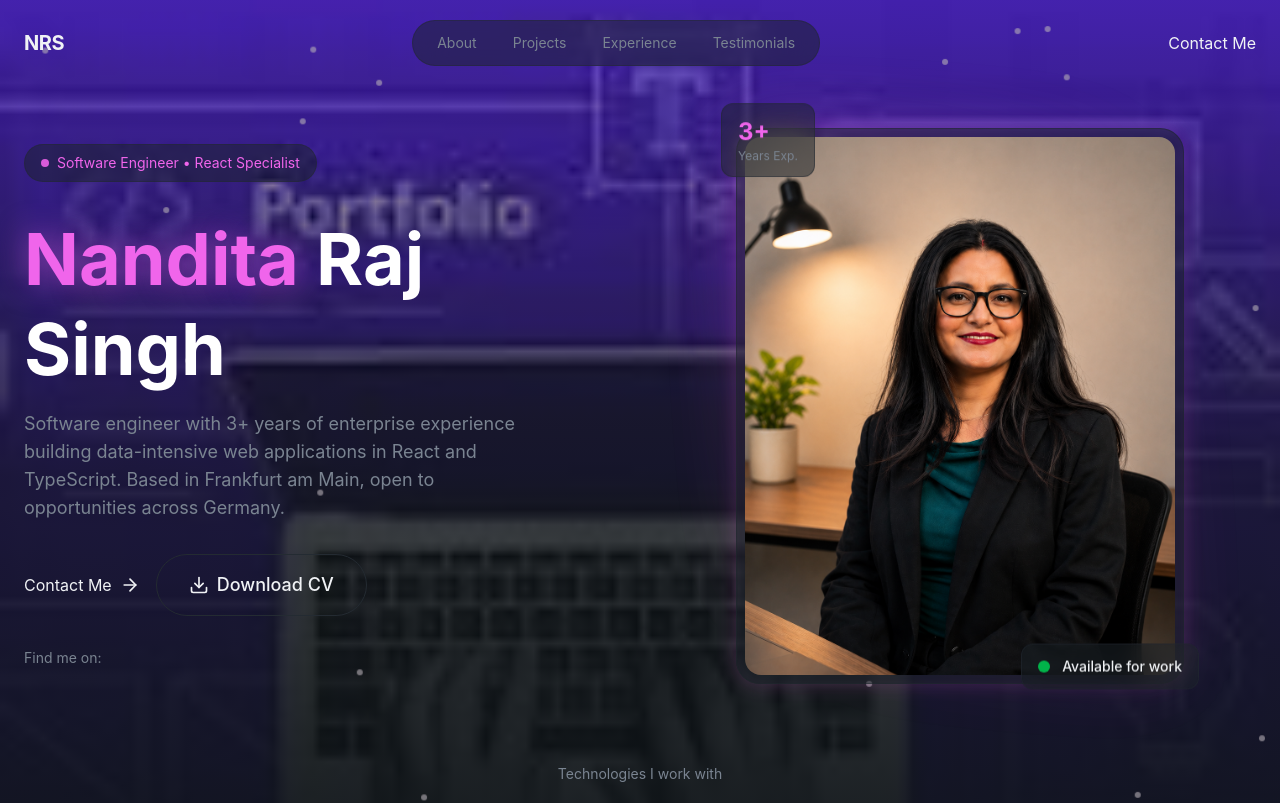
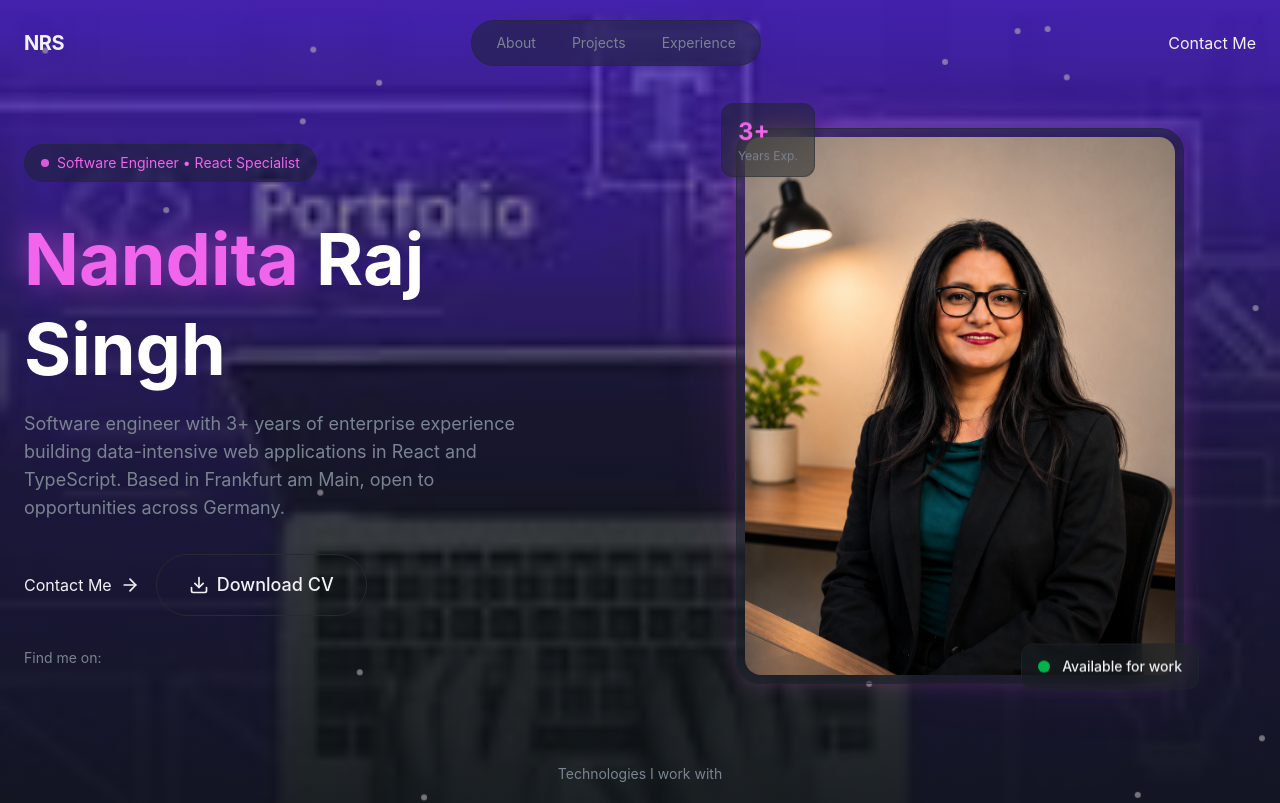
Before and after one commit to nanditas1804/Nandita-Portfolio-, a React (Vite) app: page / in a window 1280 px wide. Shown: the top 803 px of the page. Built offline with nearby package versions, Linux system fonts and the light colour scheme.

Commit message:
fixnavbar

```diff
--- a/src/layout/Footer.jsx
+++ b/src/layout/Footer.jsx
@@ -19,7 +19,7 @@ export const Footer = () => {
   return (
     <footer className="py-12 border-t border-border">
       <div className="container mx-auto px-6">
-        <div className="flex flex-col md:flex-row items-center justify-between gap-8">
+        <div className=" flex flex-col md:flex-row items-center justify-between gap-8">
 
           <div className="text-center md:text-left">
             <a href="#" className="text-xl font-bold tracking-tight">
--- a/src/layout/Navbar.jsx
+++ b/src/layout/Navbar.jsx
@@ -6,7 +6,7 @@ const navLinks =[
     { href: "#about", label: "About"},
     { href: "#projects", label: "Projects"},
     { href: "#experience", label: "Experience"},
-    { href: "#testimonials", label: "Testimonials"},
+
 ];
 
 
```
